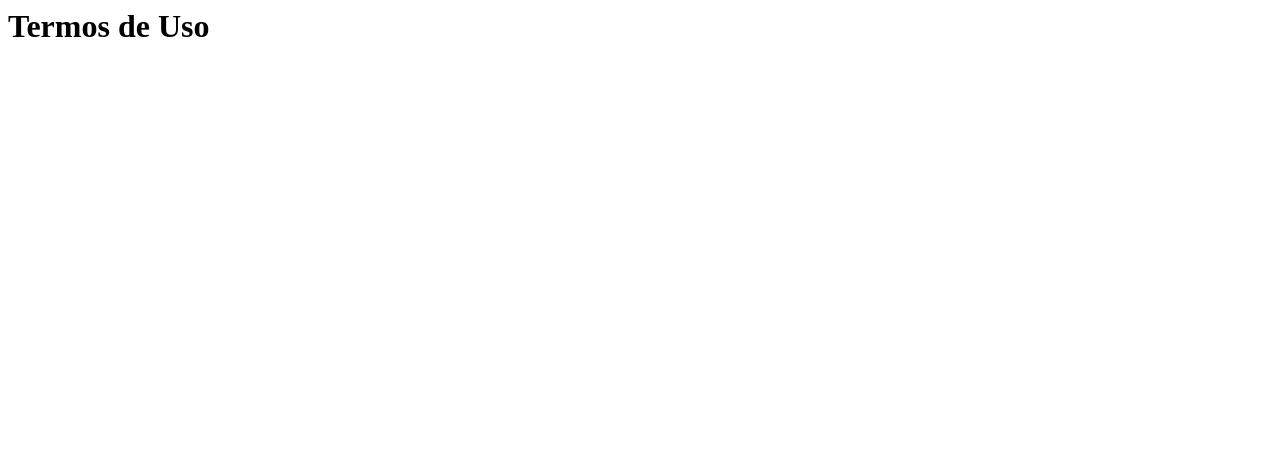
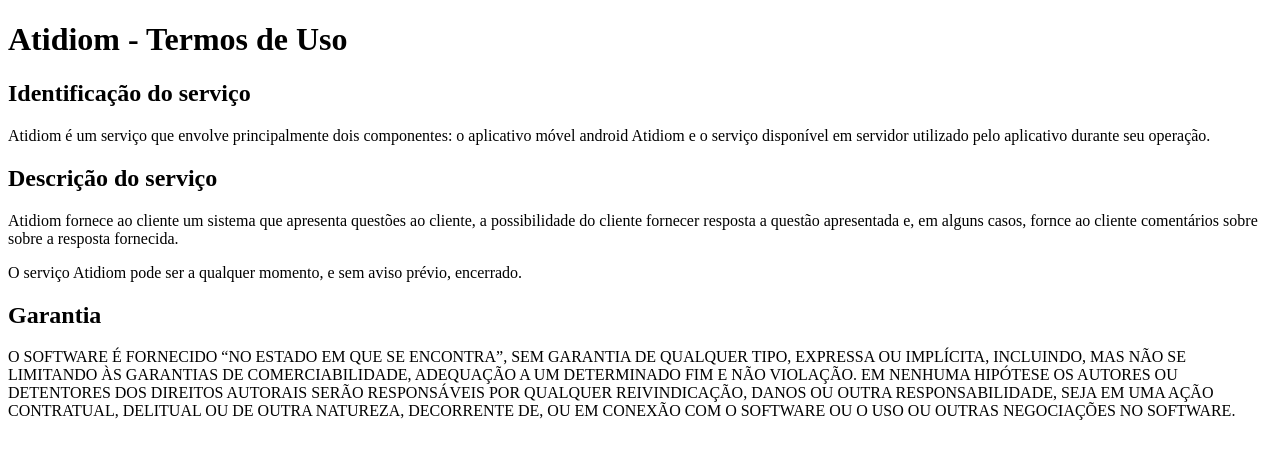
Before and after one commit to gabrielsantos19/atidiom_website, a plain HTML site: page terms_of_use.html in a window 1280 px wide. Drawn offline with Linux system fonts and the light colour scheme.

Commit message:
Update terms_of_use.html

```diff
--- a/terms_of_use.html
+++ b/terms_of_use.html
@@ -1 +1,25 @@
-<h1>Termos de Uso</h1>
+<!DOCTYPE html>
+<html lang="pt_BR">
+<head>
+    <meta charset="UTF-8">
+    <title>Atidiom - Termos de Uso</title>
+    <meta name="viewport" content="width=device-width, initial-scale=1">
+</head>
+<body>
+<h1>Atidiom - Termos de Uso</h1>
+
+<h2>Identificação do serviço</h2>
+<p>Atidiom é um serviço que envolve principalmente dois componentes: o aplicativo móvel android Atidiom e o serviço disponível em servidor utilizado pelo aplicativo durante seu operação.</p>
+
+<h2>Descrição do serviço</h2>
+<p>Atidiom fornece ao cliente um sistema que apresenta questões ao cliente, a possibilidade do cliente fornecer resposta a questão apresentada e, em alguns casos, fornce ao cliente comentários sobre sobre a resposta fornecida.</p>
+
+<p>O serviço Atidiom pode ser a qualquer momento, e sem aviso prévio, encerrado.</p>
+
+<h2>Garantia</h2>
+<p>
+O SOFTWARE É FORNECIDO “NO ESTADO EM QUE SE ENCONTRA”, SEM GARANTIA DE QUALQUER TIPO, EXPRESSA OU IMPLÍCITA, INCLUINDO, MAS NÃO SE LIMITANDO ÀS GARANTIAS DE COMERCIABILIDADE, ADEQUAÇÃO A UM DETERMINADO FIM E NÃO VIOLAÇÃO. EM NENHUMA HIPÓTESE OS AUTORES OU DETENTORES DOS DIREITOS AUTORAIS SERÃO RESPONSÁVEIS POR QUALQUER REIVINDICAÇÃO, DANOS OU OUTRA RESPONSABILIDADE, SEJA EM UMA AÇÃO CONTRATUAL, DELITUAL OU DE OUTRA NATUREZA, DECORRENTE DE, OU EM CONEXÃO COM O SOFTWARE OU O USO OU OUTRAS NEGOCIAÇÕES NO SOFTWARE.
+</p>
+
+</body>
+</html>
```
